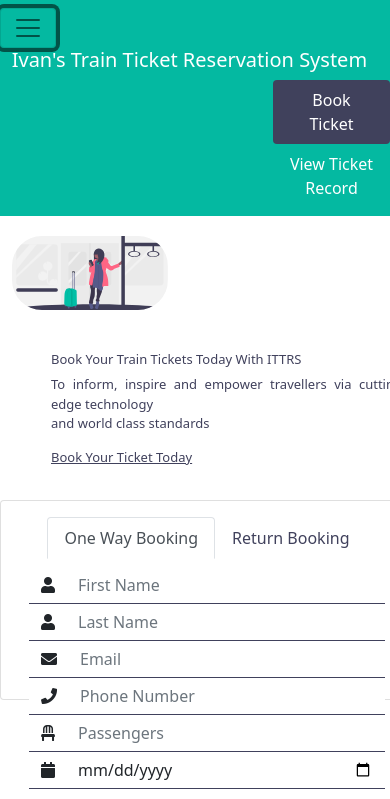
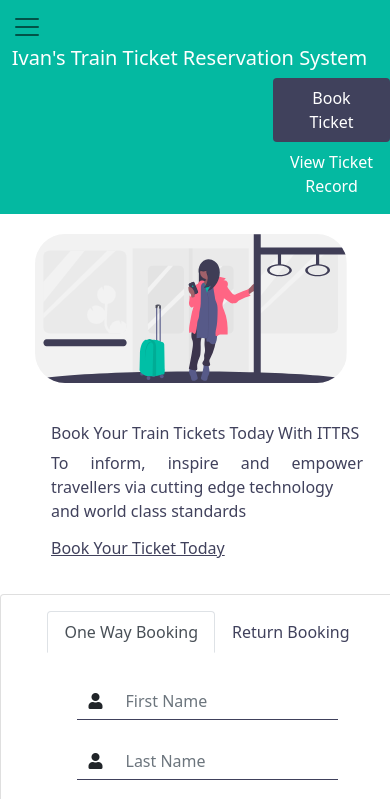
Before and after one commit to arabomeivan/Ticket-reservation-platform-for-Train-station, a plain HTML site: page index.html in a window 390 px wide. Both pictures are taken after a click on the button "Toggle navigation". Shown: the top 799 px of the page. Drawn offline with nearby package versions, Linux system fonts and the light colour scheme; files whose address does not match are found by name.

Commit message:
fixed responsiveness

```diff
--- a/Assets/css/index.css
+++ b/Assets/css/index.css
@@ -138,6 +138,14 @@ h4, p, h6
     background-color: #04b9a1;
     border-color: #04b9a1;
 }
+.btn-primary:focus
+{
+    box-shadow: none;
+}
+.navbar-toggler-icon
+{
+    border-color: aliceblue;
+}
 /*Removing horizontal line beneath tabs*/
 .nav-tabs
 {
@@ -152,14 +160,45 @@ h4, p, h6
 /*For mobile phones*/
 @media screen and (max-width: 567px)
 {
+    /*customizing navbar-toggler for mobile version*/
+    .navbar-toggler
+    {
+        border: none;
+    }
+    .navbar-toggler:focus
+    {
+        box-shadow: none;
+    }
+
+    /*adjusting text for mobile screen*/
     h4, p, h6
     {
-        font-size: small
+        font-size: medium;
+        margin-right: 10%;
     }
+
+    /*adjusting image*/
 
     .img-fluid
 {
-    width: 40%;
+    margin-left: 6%;
+    width: 80%;
 }
 
+/*giving spaces between input boxes*/
+
+.text-center
+{
+    height: auto;
 }
+
+.col-sm-2
+{
+    margin-top: 6%;
+    width: 75%;
+    margin-left: auto;
+    margin-right: auto;
+}
+
+/*reducing width of*/
+}
```
